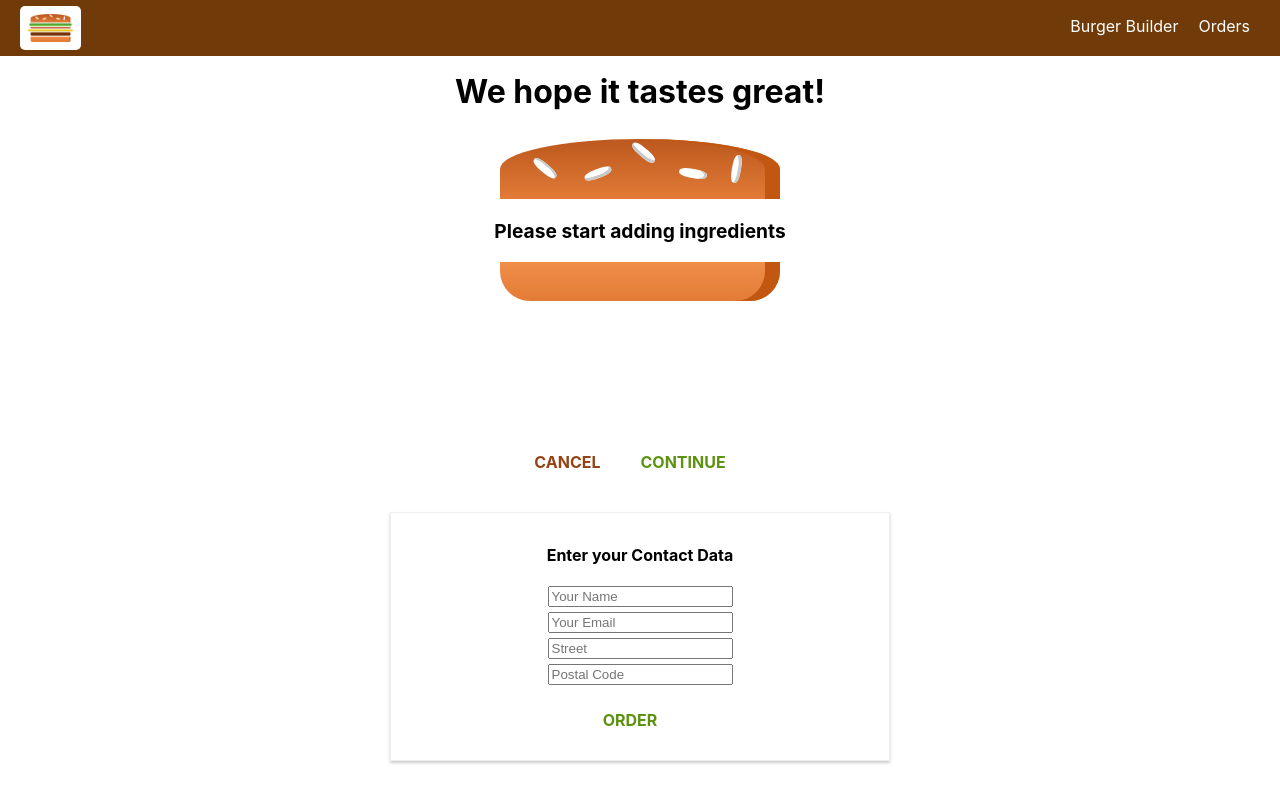
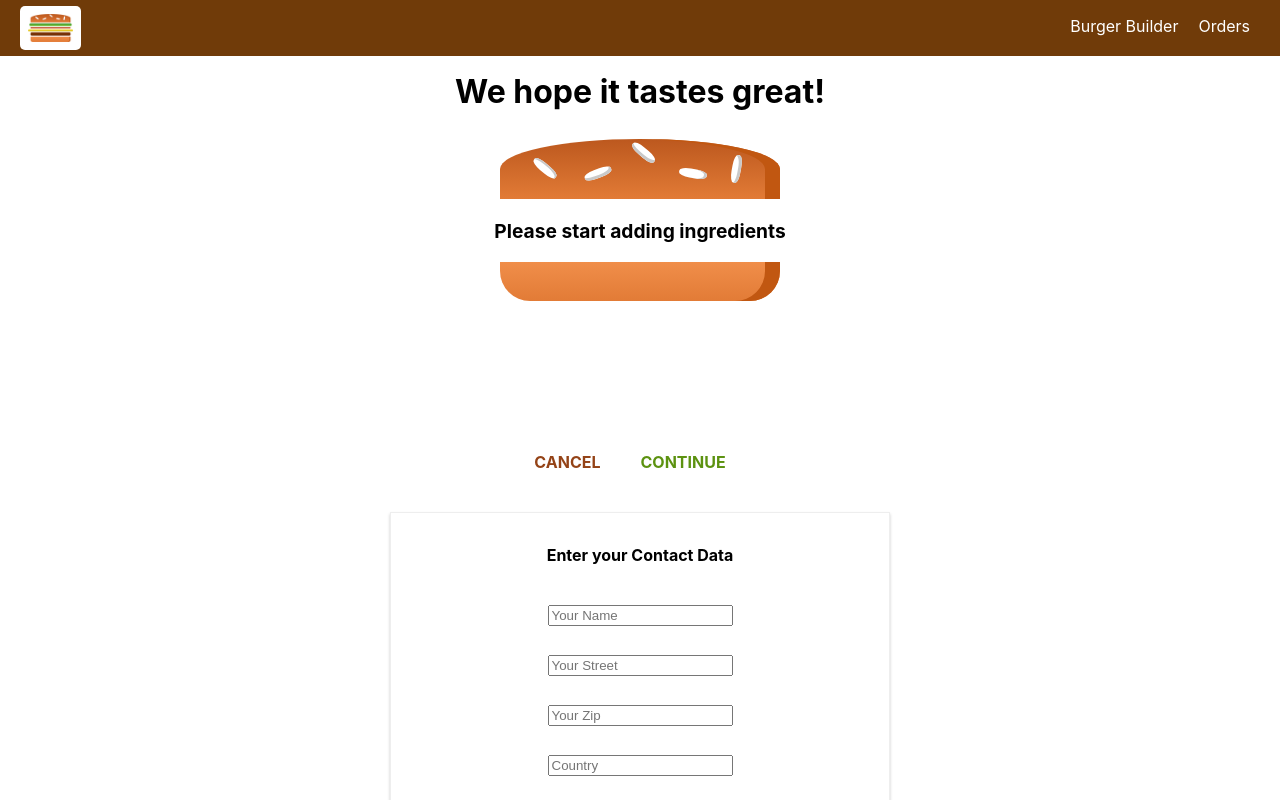
Before and after one commit to DenilsonDesigns/burger_builder_v2, a React app: page /checkout in a window 1280 px wide. Both pictures are taken after a click on the button "CONTINUE". Shown: the top 800 px of the page. Built offline with nearby package versions, Linux system fonts and the light colour scheme.

Commit message:
added form element components

```diff
--- /dev/null
+++ b/src/components/UI/Input/Input.js
@@ -0,0 +1,55 @@
+import React from "react";
+import classes from "./Input.module.css";
+
+const Input = props => {
+  let inputElement = null;
+  switch (props.elementType) {
+    case "input":
+      inputElement = (
+        <input
+          className={classes.inputElement}
+          {...props.elementConfig}
+          value={props.value}
+        />
+      );
+      break;
+    case "textarea":
+      inputElement = (
+        <textarea
+          className={classes.inputElement}
+          {...props.elementConfig}
+          value={props.value}
+        />
+      );
+      break;
+    case "select":
+      inputElement = (
+        <select className={classes.inputElement} value={props.value}>
+          {props.elementConfig.options.map(el => (
+            <option key={el.value} value={el.value}>
+              {el.displayValue}
+            </option>
+          ))}
+        </select>
+      );
+      break;
+
+    default:
+      inputElement = (
+        <input
+          className={classes.inputElement}
+          {...props.elementConfig}
+          value={props.value}
+        />
+      );
+  }
+
+  return (
+    <div className={classes.Input}>
+      <label className={classes.Label}>{props.label}</label>
+      {inputElement}
+    </div>
+  );
+};
+
+export default Input;
--- /dev/null
+++ b/src/components/UI/Input/Input.module.css
@@ -0,0 +1,27 @@
+.Input {
+  width: 100%;
+  padding: 10px;
+  box-sizing: border-box;
+}
+
+.Label {
+  font-weight: bold;
+  display: block;
+  margin-bottom: 8px;
+}
+
+.InputElement {
+  outline: none;
+  border: 1px solid #ccc;
+  background-color: white;
+  font: inherit;
+  padding: 6px 10px;
+  display: block;
+  width: 100%;
+  box-sizing: border-box;
+}
+
+.InputElement:focus {
+  outline: none;
+  background-color: #ccc;
+}
--- a/src/containers/Checkout/ContactData/ContactData.js
+++ b/src/containers/Checkout/ContactData/ContactData.js
@@ -3,14 +3,61 @@ import Button from "../../../components/UI/Button/Button";
 import classes from "./ContactData.module.css";
 import axios from "../../../axios-orders";
 import Spinner from "../../../components/UI/Spinner/Spinner";
+import Input from "../../../components/UI/Input/Input";
 
 class ContactData extends Component {
   state = {
-    name: "",
-    email: "",
-    address: {
-      street: "",
-      postalCode: ""
+    orderForm: {
+      name: {
+        elementType: "input",
+        elementConfig: {
+          type: "text",
+          placeholder: "Your Name"
+        },
+        value: ""
+      },
+      street: {
+        elementType: "input",
+        elementConfig: {
+          type: "text",
+          placeholder: "Your Street"
+        },
+        value: ""
+      },
+      zipCode: {
+        elementType: "input",
+        elementConfig: {
+          type: "text",
+          placeholder: "Your Zip"
+        },
+        value: ""
+      },
+      country: {
+        elementType: "input",
+        elementConfig: {
+          type: "text",
+          placeholder: "Country"
+        },
+        value: ""
+      },
+      email: {
+        elementType: "input",
+        elementConfig: {
+          type: "email",
+          placeholder: "Email"
+        },
+        value: ""
+      },
+      deliveryMethod: {
+        elementType: "select",
+        elementConfig: {
+          options: [
+            { value: "fastest", displayValue: "Fastest" },
+            { value: "cheapest", displayValue: "Cheapest" }
+          ]
+        },
+        value: ""
+      }
     },
     loading: false
   };
@@ -22,17 +69,7 @@ class ContactData extends Component {
     });
     const order = {
       ingredients: this.props.ingredients,
-      price: this.props.price,
-      customer: {
-        name: "Daniel Schwarzmuller",
-        address: {
-          street: "BallsVille St",
-          zipCode: "90210",
-          country: "Germania"
-        },
-        email: "balls@balls.com"
-      },
-      deliveryMethod: "fastest"
+      price: this.props.price
     };
     //send to backend
     axios
@@ -46,38 +83,24 @@ class ContactData extends Component {
       });
   };
   render() {
+    const formElementsArray = [];
+    for (let key in this.state.orderForm) {
+      formElementsArray.push({
+        id: key,
+        config: this.state.orderForm[key]
+      });
+    }
+
     let form = (
       <form>
-        <input
-          className={classes.Input}
-          type="text"
-          name="name"
-          // eslint-disable-next-line
-          className={classes.Input}
-          placeholder="Your Name"
-        />
-        <input
-          className={classes.Input}
-          type="email"
-          name="email"
-          // eslint-disable-next-line
-          className={classes.Input}
-          placeholder="Your Email"
-        />
-        <input
-          className={classes.Input}
-          type="text"
-          name="street"
-          // eslint-disable-next-line
-          className={classes.Input}
-          placeholder="Street"
-        />
-        <input
-          className={classes.Input}
-          type="text"
-          name="postal"
-          placeholder="Postal Code"
-        />
+        {formElementsArray.map(formElements => (
+          <Input
+            key={formElements.id}
+            elementType={formElements.config.elementType}
+            elementConfig={formElements.config.elementConfig}
+            value={formElements.configvalue}
+          />
+        ))}
         <Button clicked={this.orderHandler} btnType="Success">
           ORDER
         </Button>
--- a/src/containers/Checkout/ContactData/ContactData.module.css
+++ b/src/containers/Checkout/ContactData/ContactData.module.css
@@ -8,11 +8,6 @@
   box-sizing: border-box;
 }
 
-.Input {
-  display: block;
-  margin: 5px auto;
-}
-
 @media (min-width: 600px) {
   .ContactData {
     width: 500px;
```
